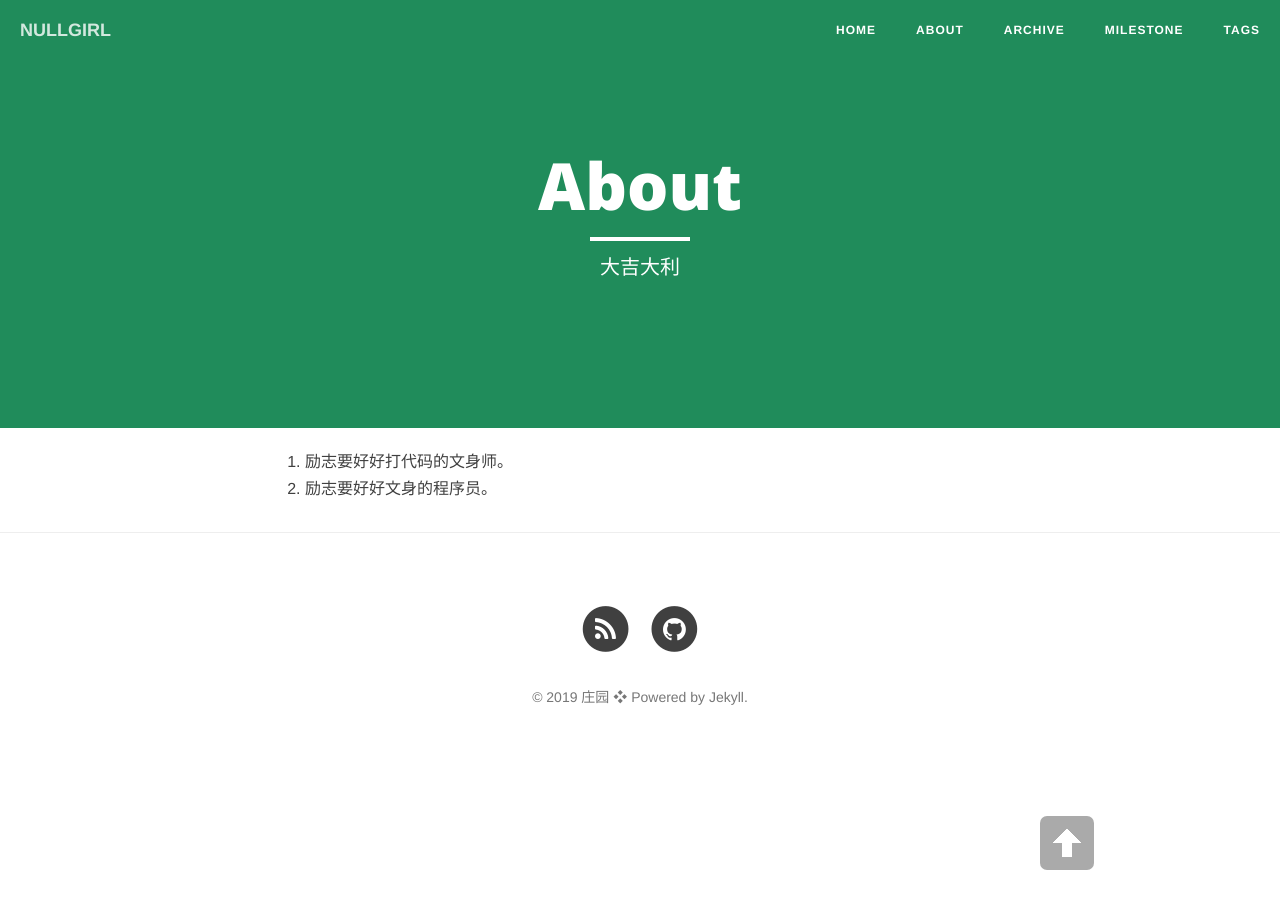
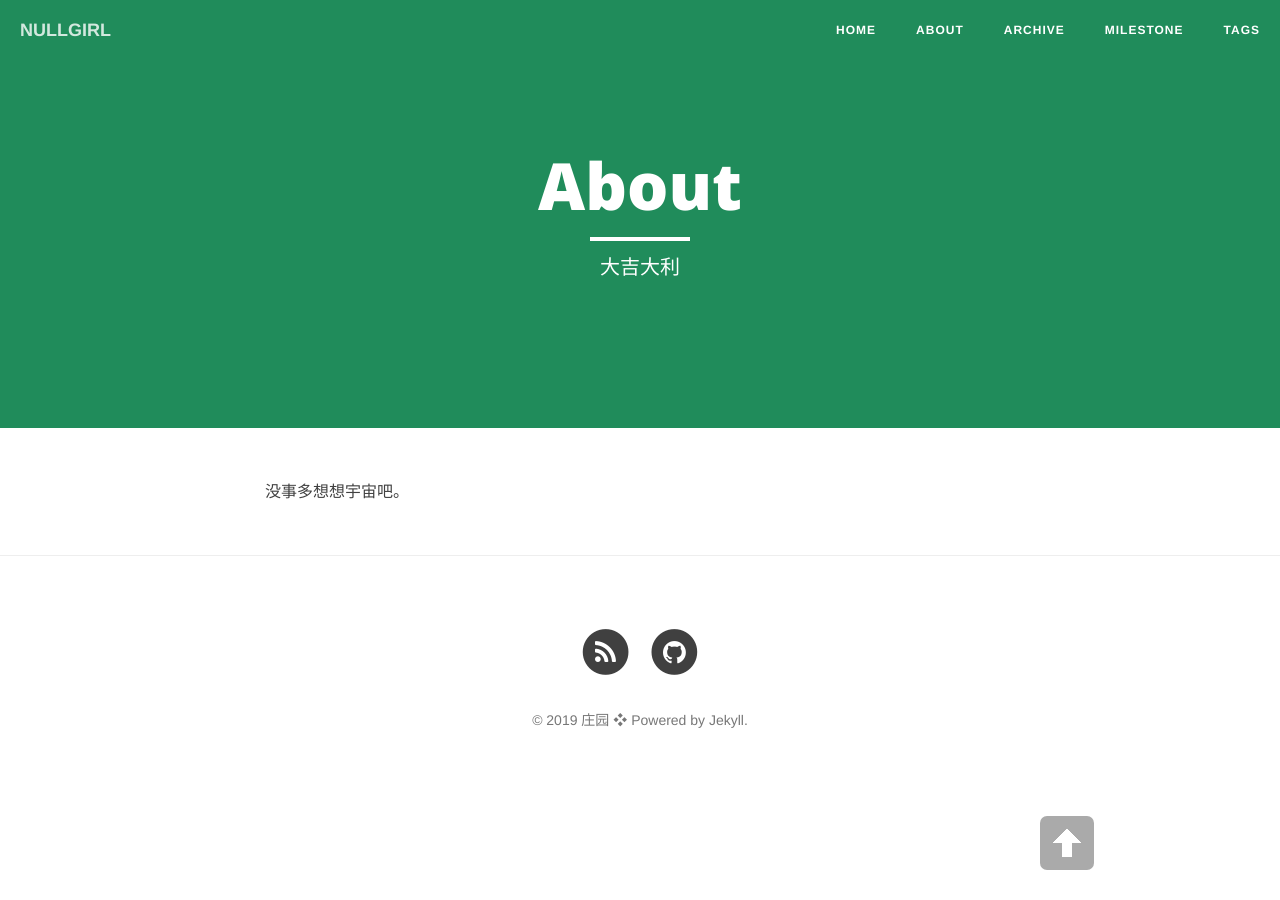
Before and after one commit to NULLGIRL/nullgirl.github.io, a Jekyll site: the page built from about.md, in a window 1280 px wide. Built offline with Jekyll 4.4.1, drawn with Linux system fonts in a browser that asks for light colours; nearby versions of some CDN libraries.

Commit message:
一点点小修改

```diff
--- a/about.md
+++ b/about.md
@@ -5,5 +5,4 @@ description: "大吉大利 "
 header-img: "img/green.jpg"
 ---
 
-1. 励志要好好打代码的文身师。
-2. 励志要好好文身的程序员。
+没事多想想宇宙吧。
--- a/index.html
+++ b/index.html
@@ -1,6 +1,6 @@
 ---
 layout: page
-description: "庄园 一个想当文身师的程序员。"
+description: "一个还可以的程序员 嘻嘻。"
 ---
 
 {% for post in paginator.posts %}
```
